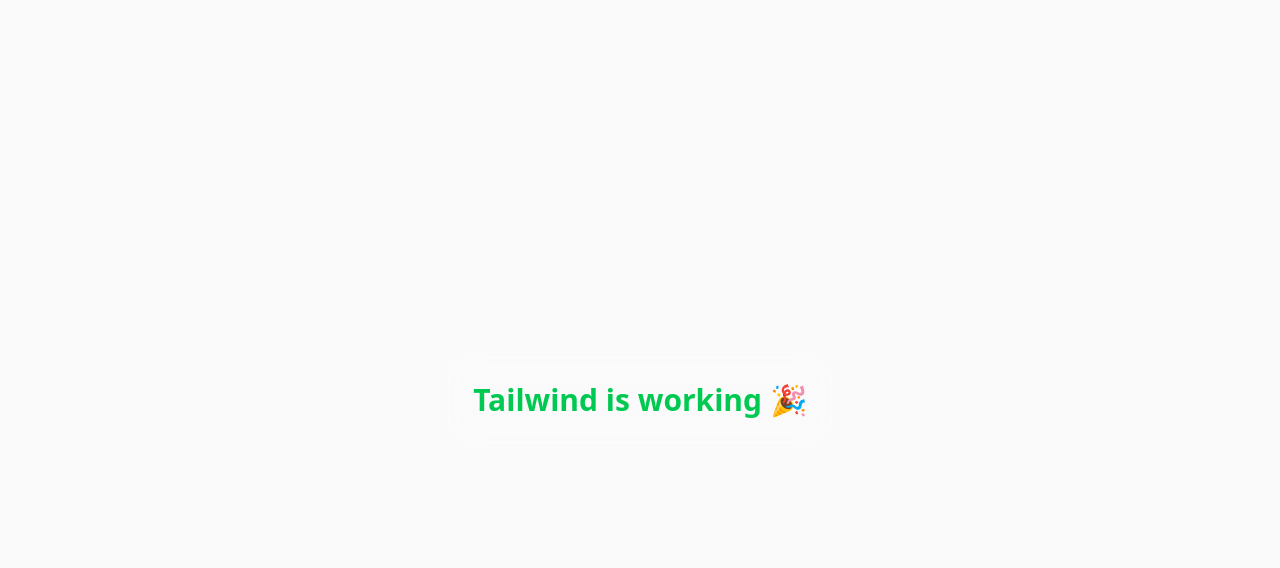
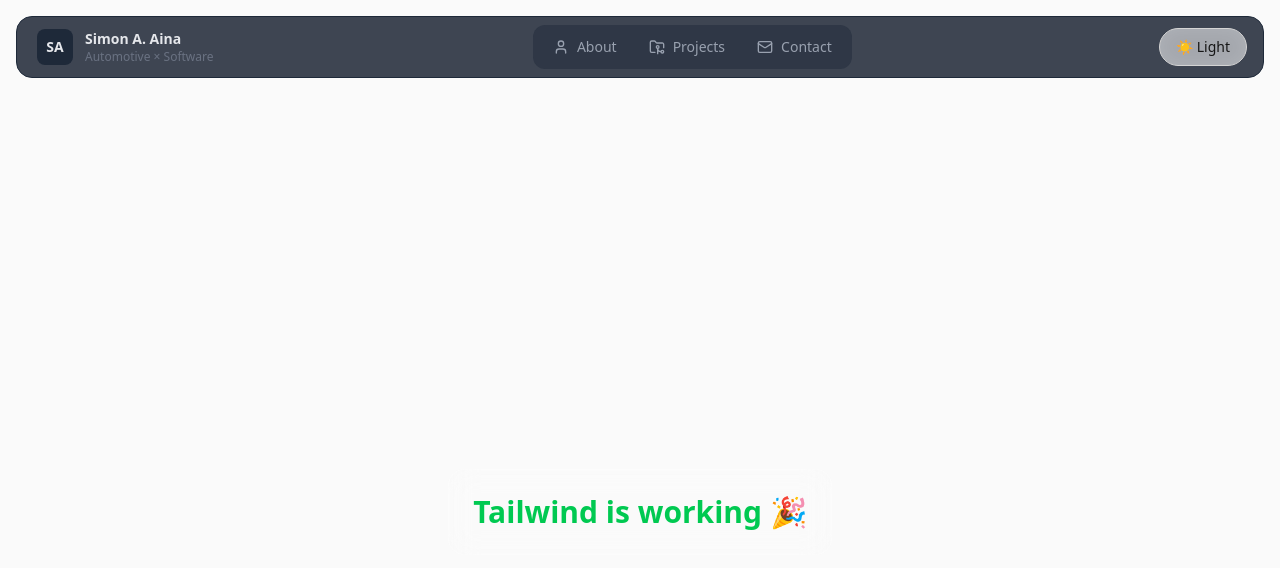
Before and after one commit to Ojfirst/simon-portfolio, a Next.js app: page / in a window 1280 px wide. Shown: the top 568 px of the page. Built offline with nearby package versions, Linux system fonts and the light colour scheme.

Commit message:
Add SEO.ts file

```diff
--- a/package.json
+++ b/package.json
@@ -9,6 +9,7 @@
     "lint": "eslint"
   },
   "dependencies": {
+    "lucide-react": "^0.562.0",
     "next": "16.1.1",
     "react": "19.2.3",
     "react-dom": "19.2.3"
--- a/src/app/layout.tsx
+++ b/src/app/layout.tsx
@@ -1,25 +1,47 @@
 import "./globals.css"
 import type { Metadata } from "next"
-import { siteConfig } from '@/lib/site-config'
+import { seo } from "@/lib/seo"
+import { Header } from "@/components/layout/header"
 
 export const metadata: Metadata = {
-  metadataBase: new URL(siteConfig.url),
-  title: {
-    default: siteConfig.name,
-    template: `%s | ${siteConfig.name}`,
-  },
-  description: siteConfig.description,
+  title: seo.title,
+  description: seo.description,
+  keywords: seo.keywords,
+  metadataBase: new URL(seo.url),
+
   openGraph: {
-    title: siteConfig.name,
-    description: siteConfig.description,
-    url: siteConfig.url,
-    siteName: siteConfig.name,
-    locale: "en_US",
+    title: seo.title,
+    description: seo.description,
+    url: seo.url,
+    siteName: seo.name,
+    images: [
+      {
+        url: seo.image,
+        width: 1200,
+        height: 630,
+        alt: seo.name,
+      },
+    ],
     type: "website",
   },
+
+  twitter: {
+    card: "summary_large_image",
+    title: seo.title,
+    description: seo.description,
+    images: [seo.image],
+  },
+
   robots: {
     index: true,
     follow: true,
+    googleBot: {
+      index: true,
+      follow: true,
+      "max-image-preview": "large",
+      "max-snippet": -1,
+      "max-video-preview": -1,
+    },
   },
 }
 
@@ -30,7 +52,10 @@
 }) {
   return (
     <html lang="en" suppressHydrationWarning>
-      <body>{children}</body>
+      <body className="bg-gray-950 text-gray-100">
+        <Header />
+        <main className="pt-28">{children}</main>
+      </body>
     </html>
   )
 }
--- a/src/components/layout/header.tsx
+++ b/src/components/layout/header.tsx
@@ -1,26 +1,65 @@
+"use client"
+
 import { ThemeToggle } from "@/components/ui/theme-toggle"
+import { User, FolderGit2, Mail } from "lucide-react"
 
 export function Header() {
   return (
     <header className="fixed top-0 left-0 right-0 z-50">
-      <div className="mx-auto max-w-7xl px-6 py-4 flex items-center justify-between glass">
-        <span className="font-semibold tracking-tight">
+      <div className="mx-auto max-w-7xl px-4 pt-4">
+        <div className="flex items-center justify-between bg-gray-900/80 border border-gray-800 rounded-2xl p-2 backdrop-blur-xl">
+
+          {/* Brand */}
+          <div className="flex items-center gap-3 px-3">
+            <div className="h-9 w-9 rounded-lg bg-gray-800 flex items-center justify-center">
+              <span className="text-sm font-bold text-gray-200">SA</span>
+            </div>
+            <div className="leading-tight">
+              <p className="text-sm font-semibold text-gray-200">
                 Simon A. Aina
-        </span>
+              </p>
+              <p className="text-xs text-gray-500">
+                Automotive × Software
+              </p>
+            </div>
+          </div>
 
-        <nav className="flex items-center gap-6">
-          <a href="#about" className="text-sm opacity-80 hover:opacity-100">
+          {/* Navigation Tabs */}
+          <nav className="flex bg-gray-800/50 rounded-xl p-1">
+            <a
+              href="#about"
+              className="flex items-center gap-2 px-4 py-2 rounded-lg text-sm transition-colors
+              text-gray-400 hover:text-white hover:bg-gray-800/70"
+            >
+              <User className="w-4 h-4" />
               About
             </a>
-          <a href="#projects" className="text-sm opacity-80 hover:opacity-100">
+
+            <a
+              href="#projects"
+              className="flex items-center gap-2 px-4 py-2 rounded-lg text-sm transition-colors
+              text-gray-400 hover:text-white hover:bg-gray-800/70"
+            >
+              <FolderGit2 className="w-4 h-4" />
               Projects
             </a>
-          <a href="#contact" className="text-sm opacity-80 hover:opacity-100">
+
+            <a
+              href="#contact"
+              className="flex items-center gap-2 px-4 py-2 rounded-lg text-sm transition-colors
+              text-gray-400 hover:text-white hover:bg-gray-800/70"
+            >
+              <Mail className="w-4 h-4" />
               Contact
             </a>
+          </nav>
 
+          {/* Controls */}
+          <div className="flex items-center gap-2 pr-2">
             <ThemeToggle />
-        </nav>
+          </div>
+
+        </div>
       </div>
     </header>
   )
--- a/src/hooks/use-theme.ts
+++ b/src/hooks/use-theme.ts
@@ -0,0 +1,29 @@
+'use client';
+
+import { useEffect, useState } from 'react';
+
+type Theme = 'light' | 'dark';
+
+export function useTheme() {
+	const [theme, setTheme] = useState<Theme>(() => {
+		if (typeof window === 'undefined') return 'light';
+		const stored = localStorage.getItem('theme');
+		if (stored === 'dark' || stored === 'light') return stored;
+		return window.matchMedia('(prefers-color-scheme: dark)').matches
+			? 'dark'
+			: 'light';
+	});
+
+	useEffect(() => {
+		// keep DOM and localStorage in sync whenever `theme` changes
+		localStorage.setItem('theme', theme);
+		document.documentElement.classList.toggle('dark', theme === 'dark');
+	}, [theme]);
+
+	const toggleTheme = () => {
+		const next = theme === 'dark' ? 'light' : 'dark';
+		setTheme(next);
+	};
+
+	return { theme, toggleTheme };
+}
--- /dev/null
+++ b/src/lib/seo.ts
@@ -0,0 +1,19 @@
+export const seo = {
+	name: 'Simon Abiodun Aina',
+	title:
+		'Automobile Operations Veteran & Full-Stack Developer | Automotive Retail Software',
+	description:
+		'Simon Abiodun Aina is an automobile operations veteran and full-stack developer building modern automotive retail, dealership, and service management software.',
+	url: 'https://simonaina.com',
+	image: '/images/og-image.png',
+	keywords: [
+		'Automobile Operations',
+		'Automotive Software Developer',
+		'Dealership Management Software',
+		'Auto Service Scheduler',
+		'Full Stack Developer',
+		'Automotive Retail Technology',
+		'Next.js Developer',
+		'Automotive SaaS',
+	],
+};
```
Also changed, not shown: 1 other file (tests, documents, lock files or other folders). Lines whose indentation alone changed are shown as unchanged.
